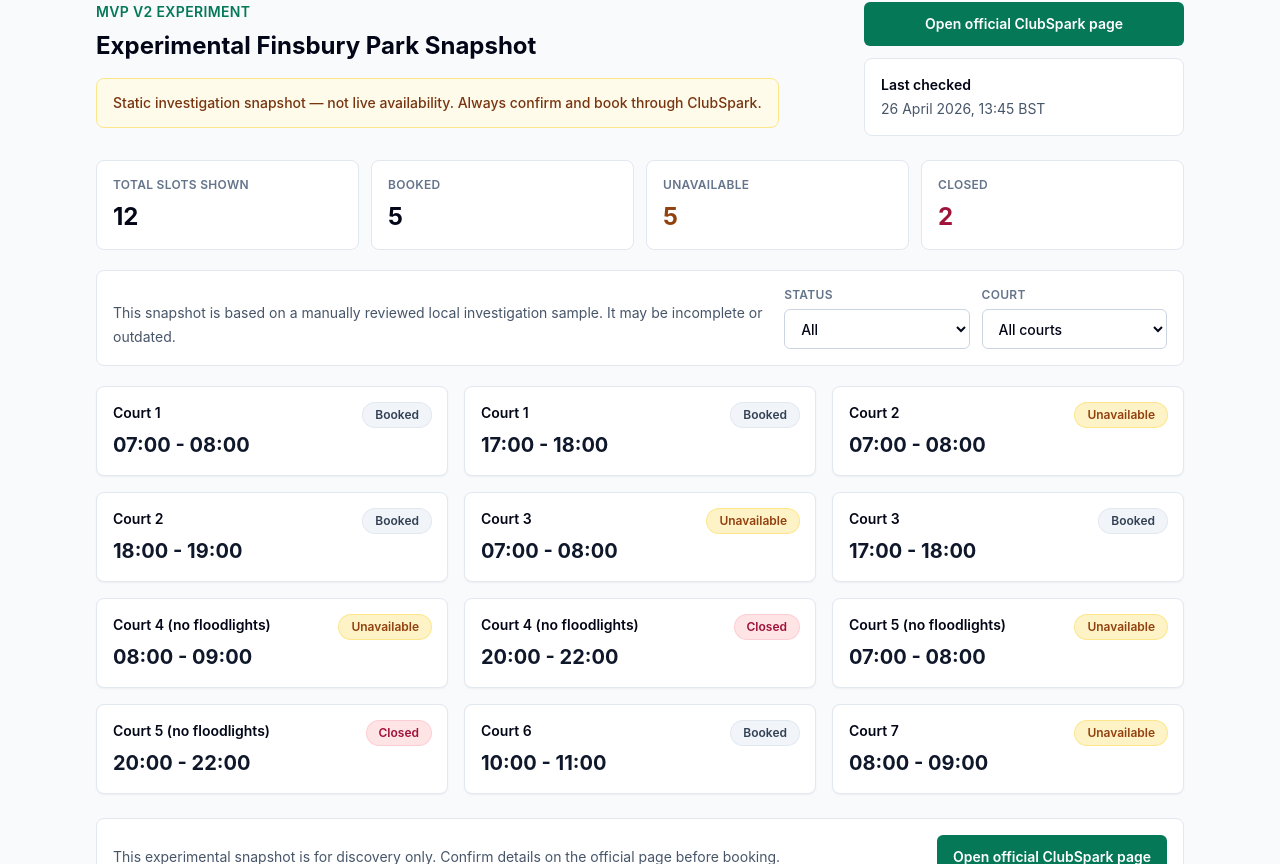
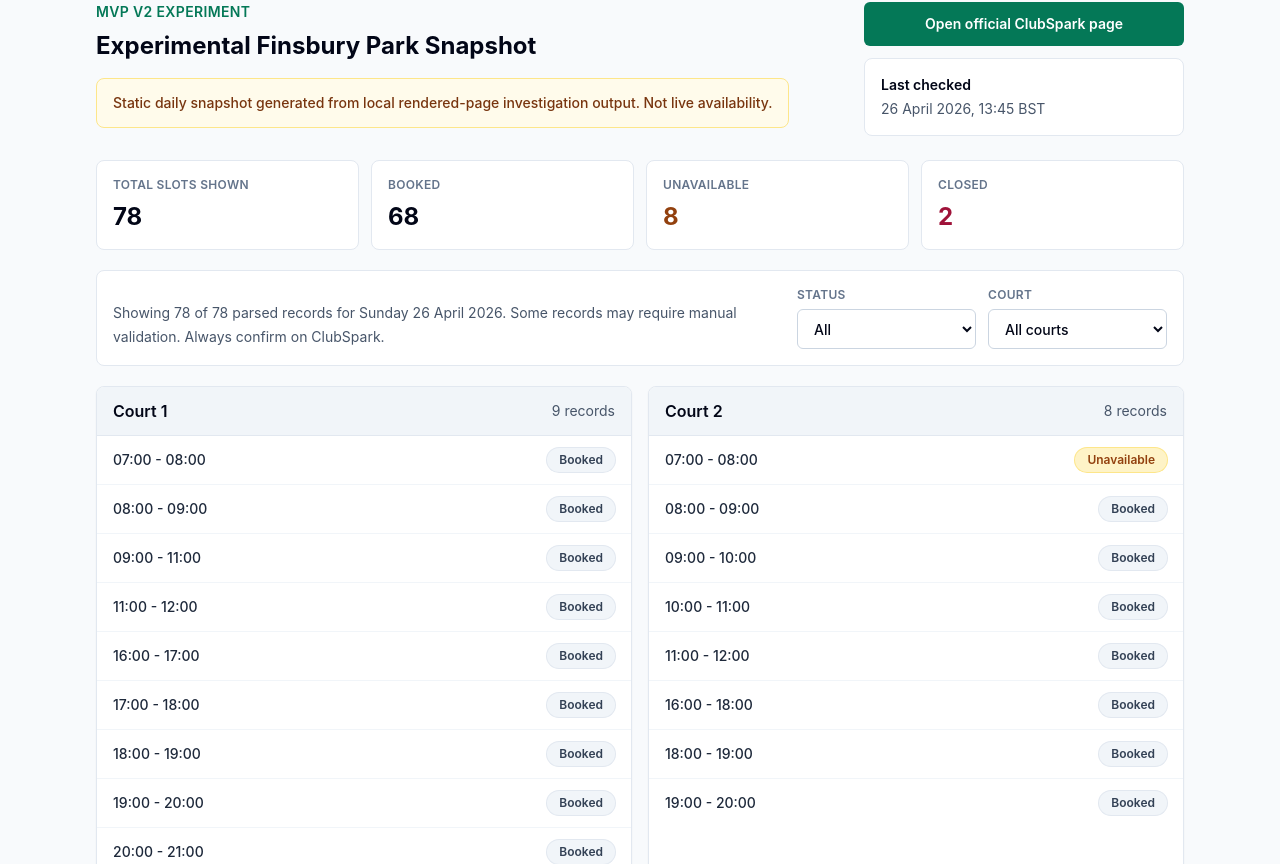
Before and after one commit to Kenny-Zllen/london-tennis-court-monitor, a React (Vite) app: page / in a window 1280 px wide. Shown: the part 1816-2680 px from the top of the page. Built offline with nearby package versions, Linux system fonts and the light colour scheme.

Commit message:
Use full parsed Finsbury Park snapshot data

```diff
--- a/src/components/FinsburySnapshot.jsx
+++ b/src/components/FinsburySnapshot.jsx
@@ -13,16 +13,35 @@ const statusStyles = {
   Closed: "bg-rose-100 text-rose-800 ring-rose-200",
 };
 
+function getCourtNumber(court) {
+  return Number(court.match(/\d+/)?.[0] || 999);
+}
+
+function getStartMinutes(timeRange) {
+  const [hours, minutes] = timeRange.split(" - ")[0].split(":").map(Number);
+  return hours * 60 + minutes;
+}
+
 function FinsburySnapshot() {
   const [selectedStatus, setSelectedStatus] = useState("All");
   const [selectedCourt, setSelectedCourt] = useState("All");
 
-  const courtOptions = useMemo(
-    () => [...new Set(finsburySnapshot.map((slot) => slot.court))],
+  const sortedSlots = useMemo(
+    () =>
+      [...finsburySnapshot].sort(
+        (first, second) =>
+          getCourtNumber(first.court) - getCourtNumber(second.court) ||
+          getStartMinutes(first.timeRange) - getStartMinutes(second.timeRange),
+      ),
     [],
   );
 
-  const filteredSlots = finsburySnapshot.filter((slot) => {
+  const courtOptions = useMemo(
+    () => [...new Set(sortedSlots.map((slot) => slot.court))],
+    [sortedSlots],
+  );
+
+  const filteredSlots = sortedSlots.filter((slot) => {
     const matchesStatus =
       selectedStatus === "All" || slot.status === selectedStatus;
     const matchesCourt = selectedCourt === "All" || slot.court === selectedCourt;
@@ -38,6 +57,13 @@ function FinsburySnapshot() {
     {},
   );
 
+  const groupedSlots = courtOptions
+    .map((court) => ({
+      court,
+      slots: filteredSlots.filter((slot) => slot.court === court),
+    }))
+    .filter((group) => group.slots.length > 0);
+
   return (
     <section className="border-t border-slate-200 bg-slate-50">
       <div className="mx-auto max-w-6xl px-4 py-10 sm:px-6 sm:py-12 lg:px-8">
@@ -50,8 +76,7 @@ function FinsburySnapshot() {
               Experimental Finsbury Park Snapshot
             </h2>
             <div className="mt-4 rounded-lg border border-amber-200 bg-amber-50 px-4 py-3 text-sm font-medium leading-6 text-amber-900">
-              Static investigation snapshot — not live availability. Always
-              confirm and book through ClubSpark.
+              {finsburySnapshotMeta.description}
             </div>
           </div>
 
@@ -110,8 +135,9 @@ function FinsburySnapshot() {
 
         <div className="mt-5 flex flex-col gap-3 rounded-lg border border-slate-200 bg-white p-4 sm:flex-row sm:items-end sm:justify-between">
           <p className="max-w-2xl text-sm leading-6 text-slate-600">
-            This snapshot is based on a manually reviewed local investigation
-            sample. It may be incomplete or outdated.
+            Showing {filteredSlots.length} of {sortedSlots.length} parsed
+            records for {finsburySnapshotMeta.checkedDate}. Some records may
+            require manual validation. Always confirm on ClubSpark.
           </p>
 
           <div className="grid gap-3 sm:grid-cols-2">
@@ -148,22 +174,31 @@ function FinsburySnapshot() {
           </div>
         </div>
 
-        {filteredSlots.length > 0 ? (
-          <div className="mt-5 grid gap-4 sm:grid-cols-2 lg:grid-cols-3">
-              {filteredSlots.map((slot) => (
-              <article
-                className="rounded-lg border border-slate-200 bg-white p-4 shadow-sm"
+        {groupedSlots.length > 0 ? (
+          <div className="mt-5 grid gap-4 lg:grid-cols-2">
+            {groupedSlots.map((group) => (
+              <section
+                className="overflow-hidden rounded-lg border border-slate-200 bg-white shadow-sm"
+                key={group.court}
+              >
+                <div className="flex items-center justify-between gap-3 border-b border-slate-200 bg-slate-100 px-4 py-3">
+                  <h3 className="font-semibold text-slate-950">
+                    {group.court}
+                  </h3>
+                  <span className="text-sm text-slate-600">
+                    {group.slots.length} records
+                  </span>
+                </div>
+
+                <div className="divide-y divide-slate-100">
+                  {group.slots.map((slot) => (
+                    <div
+                      className="grid grid-cols-[1fr_auto] items-center gap-3 px-4 py-3 text-sm"
                       key={`${slot.court}-${slot.timeRange}-${slot.status}`}
                     >
-                <div className="flex items-start justify-between gap-3">
-                  <div className="min-w-0">
-                    <p className="truncate text-sm font-semibold text-slate-950">
-                      {slot.court}
-                    </p>
-                    <p className="mt-2 text-xl font-bold text-slate-900">
+                      <span className="font-medium text-slate-800">
                         {slot.timeRange}
-                    </p>
-                  </div>
+                      </span>
                       <span
                         className={`inline-flex shrink-0 rounded-full px-3 py-1 text-xs font-semibold ring-1 ${
                           statusStyles[slot.status] ||
@@ -173,7 +208,9 @@ function FinsburySnapshot() {
                         {slot.status}
                       </span>
                     </div>
-              </article>
+                  ))}
+                </div>
+              </section>
             ))}
           </div>
         ) : (
--- a/src/data/finsburySnapshot.js
+++ b/src/data/finsburySnapshot.js
@@ -1,81 +1,90 @@
 export const finsburySnapshotMeta = {
   venueName: "Finsbury Park",
+  checkedDate: "Sunday 26 April 2026",
   lastChecked: "26 April 2026, 13:45 BST",
+  description:
+    "Static daily snapshot generated from local rendered-page investigation output. Not live availability.",
   bookingUrl:
     "https://clubspark.lta.org.uk/FinsburyPark/Booking/BookByDate#?date=2026-04-26&role=guest",
 };
 
 export const finsburySnapshot = [
-  {
-    court: "Court 1",
-    timeRange: "07:00 - 08:00",
-    status: "Booked",
-    confidence: "medium",
-  },
-  {
-    court: "Court 1",
-    timeRange: "17:00 - 18:00",
-    status: "Booked",
-    confidence: "medium",
-  },
-  {
-    court: "Court 2",
-    timeRange: "07:00 - 08:00",
-    status: "Unavailable",
-    confidence: "medium",
-  },
-  {
-    court: "Court 2",
-    timeRange: "18:00 - 19:00",
-    status: "Booked",
-    confidence: "medium",
-  },
-  {
-    court: "Court 3",
-    timeRange: "07:00 - 08:00",
-    status: "Unavailable",
-    confidence: "medium",
-  },
-  {
-    court: "Court 3",
-    timeRange: "17:00 - 18:00",
-    status: "Booked",
-    confidence: "medium",
-  },
-  {
-    court: "Court 4 (no floodlights)",
-    timeRange: "08:00 - 09:00",
-    status: "Unavailable",
-    confidence: "medium",
-  },
-  {
-    court: "Court 4 (no floodlights)",
-    timeRange: "20:00 - 22:00",
-    status: "Closed",
-    confidence: "medium",
-  },
-  {
-    court: "Court 5 (no floodlights)",
-    timeRange: "07:00 - 08:00",
-    status: "Unavailable",
-    confidence: "medium",
-  },
-  {
-    court: "Court 5 (no floodlights)",
-    timeRange: "20:00 - 22:00",
-    status: "Closed",
-    confidence: "medium",
-  },
-  {
-    court: "Court 6",
-    timeRange: "10:00 - 11:00",
-    status: "Booked",
-    confidence: "medium",
-  },
-  {
-    court: "Court 7",
-    timeRange: "08:00 - 09:00",
-    status: "Unavailable",
-    confidence: "medium",
-  },
+  { court: "Court 1", timeRange: "07:00 - 08:00", status: "Booked", confidence: "medium" },
+  { court: "Court 1", timeRange: "08:00 - 09:00", status: "Booked", confidence: "medium" },
+  { court: "Court 1", timeRange: "09:00 - 11:00", status: "Booked", confidence: "medium" },
+  { court: "Court 1", timeRange: "11:00 - 12:00", status: "Booked", confidence: "medium" },
+  { court: "Court 1", timeRange: "16:00 - 17:00", status: "Booked", confidence: "medium" },
+  { court: "Court 1", timeRange: "17:00 - 18:00", status: "Booked", confidence: "medium" },
+  { court: "Court 1", timeRange: "18:00 - 19:00", status: "Booked", confidence: "medium" },
+  { court: "Court 1", timeRange: "19:00 - 20:00", status: "Booked", confidence: "medium" },
+  { court: "Court 1", timeRange: "20:00 - 21:00", status: "Booked", confidence: "medium" },
+  { court: "Court 2", timeRange: "07:00 - 08:00", status: "Unavailable", confidence: "medium" },
+  { court: "Court 2", timeRange: "08:00 - 09:00", status: "Booked", confidence: "medium" },
+  { court: "Court 2", timeRange: "09:00 - 10:00", status: "Booked", confidence: "medium" },
+  { court: "Court 2", timeRange: "10:00 - 11:00", status: "Booked", confidence: "medium" },
+  { court: "Court 2", timeRange: "11:00 - 12:00", status: "Booked", confidence: "medium" },
+  { court: "Court 2", timeRange: "16:00 - 18:00", status: "Booked", confidence: "medium" },
+  { court: "Court 2", timeRange: "18:00 - 19:00", status: "Booked", confidence: "medium" },
+  { court: "Court 2", timeRange: "19:00 - 20:00", status: "Booked", confidence: "medium" },
+  { court: "Court 3", timeRange: "07:00 - 08:00", status: "Unavailable", confidence: "medium" },
+  { court: "Court 3", timeRange: "08:00 - 09:00", status: "Booked", confidence: "medium" },
+  { court: "Court 3", timeRange: "09:00 - 10:00", status: "Booked", confidence: "medium" },
+  { court: "Court 3", timeRange: "10:00 - 11:00", status: "Booked", confidence: "medium" },
+  { court: "Court 3", timeRange: "11:00 - 12:00", status: "Booked", confidence: "medium" },
+  { court: "Court 3", timeRange: "16:00 - 17:00", status: "Booked", confidence: "medium" },
+  { court: "Court 3", timeRange: "17:00 - 18:00", status: "Booked", confidence: "medium" },
+  { court: "Court 3", timeRange: "18:00 - 20:00", status: "Booked", confidence: "medium" },
+  { court: "Court 4 (no floodlights)", timeRange: "07:00 - 08:00", status: "Booked", confidence: "medium" },
+  { court: "Court 4 (no floodlights)", timeRange: "08:00 - 09:00", status: "Unavailable", confidence: "medium" },
+  { court: "Court 4 (no floodlights)", timeRange: "09:00 - 10:00", status: "Booked", confidence: "medium" },
+  { court: "Court 4 (no floodlights)", timeRange: "10:00 - 12:00", status: "Booked", confidence: "medium" },
+  { court: "Court 4 (no floodlights)", timeRange: "16:00 - 17:00", status: "Booked", confidence: "medium" },
+  { court: "Court 4 (no floodlights)", timeRange: "17:00 - 19:00", status: "Booked", confidence: "medium" },
+  { court: "Court 4 (no floodlights)", timeRange: "19:00 - 20:00", status: "Booked", confidence: "medium" },
+  { court: "Court 4 (no floodlights)", timeRange: "20:00 - 22:00", status: "Closed", confidence: "medium" },
+  { court: "Court 5 (no floodlights)", timeRange: "07:00 - 08:00", status: "Unavailable", confidence: "medium" },
+  { court: "Court 5 (no floodlights)", timeRange: "08:00 - 10:00", status: "Booked", confidence: "medium" },
+  { court: "Court 5 (no floodlights)", timeRange: "10:00 - 11:00", status: "Booked", confidence: "medium" },
+  { court: "Court 5 (no floodlights)", timeRange: "11:00 - 12:00", status: "Booked", confidence: "medium" },
+  { court: "Court 5 (no floodlights)", timeRange: "12:00 - 13:00", status: "Booked", confidence: "medium" },
+  { court: "Court 5 (no floodlights)", timeRange: "13:00 - 15:00", status: "Booked", confidence: "medium" },
+  { court: "Court 5 (no floodlights)", timeRange: "15:00 - 16:00", status: "Booked", confidence: "medium" },
+  { court: "Court 5 (no floodlights)", timeRange: "16:00 - 18:00", status: "Booked", confidence: "medium" },
+  { court: "Court 5 (no floodlights)", timeRange: "18:00 - 20:00", status: "Booked", confidence: "medium" },
+  { court: "Court 5 (no floodlights)", timeRange: "20:00 - 22:00", status: "Closed", confidence: "medium" },
+  { court: "Court 6", timeRange: "07:00 - 08:00", status: "Unavailable", confidence: "medium" },
+  { court: "Court 6", timeRange: "08:00 - 10:00", status: "Booked", confidence: "medium" },
+  { court: "Court 6", timeRange: "10:00 - 11:00", status: "Booked", confidence: "medium" },
+  { court: "Court 6", timeRange: "11:00 - 12:00", status: "Booked", confidence: "medium" },
+  { court: "Court 6", timeRange: "12:00 - 14:00", status: "Booked", confidence: "medium" },
+  { court: "Court 6", timeRange: "14:00 - 15:00", status: "Booked", confidence: "medium" },
+  { court: "Court 6", timeRange: "15:00 - 16:00", status: "Booked", confidence: "medium" },
+  { court: "Court 6", timeRange: "16:00 - 18:00", status: "Booked", confidence: "medium" },
+  { court: "Court 6", timeRange: "18:00 - 20:00", status: "Booked", confidence: "medium" },
+  { court: "Court 6", timeRange: "20:00 - 22:00", status: "Booked", confidence: "medium" },
+  { court: "Court 7", timeRange: "07:00 - 08:00", status: "Unavailable", confidence: "medium" },
+  { court: "Court 7", timeRange: "08:00 - 09:00", status: "Unavailable", confidence: "medium" },
+  { court: "Court 7", timeRange: "09:00 - 10:00", status: "Booked", confidence: "medium" },
+  { court: "Court 7", timeRange: "10:00 - 11:00", status: "Booked", confidence: "medium" },
+  { court: "Court 7", timeRange: "11:00 - 13:00", status: "Booked", confidence: "medium" },
+  { court: "Court 7", timeRange: "13:00 - 14:00", status: "Booked", confidence: "medium" },
+  { court: "Court 7", timeRange: "14:00 - 15:00", status: "Booked", confidence: "medium" },
+  { court: "Court 7", timeRange: "15:00 - 16:00", status: "Booked", confidence: "medium" },
+  { court: "Court 7", timeRange: "16:00 - 18:00", status: "Booked", confidence: "medium" },
+  { court: "Court 7", timeRange: "18:00 - 19:00", status: "Booked", confidence: "medium" },
+  { court: "Court 7", timeRange: "19:00 - 20:00", status: "Booked", confidence: "medium" },
+  { court: "Court 7", timeRange: "20:00 - 21:00", status: "Booked", confidence: "medium" },
+  { court: "Court 8", timeRange: "07:00 - 08:00", status: "Unavailable", confidence: "medium" },
+  { court: "Court 8", timeRange: "08:00 - 09:00", status: "Booked", confidence: "medium" },
+  { court: "Court 8", timeRange: "09:00 - 10:00", status: "Booked", confidence: "medium" },
+  { court: "Court 8", timeRange: "10:00 - 12:00", status: "Booked", confidence: "medium" },
+  { court: "Court 8", timeRange: "12:00 - 13:00", status: "Booked", confidence: "medium" },
+  { court: "Court 8", timeRange: "13:00 - 14:00", status: "Booked", confidence: "medium" },
+  { court: "Court 8", timeRange: "14:00 - 15:00", status: "Booked", confidence: "medium" },
+  { court: "Court 8", timeRange: "15:00 - 16:00", status: "Booked", confidence: "medium" },
+  { court: "Court 8", timeRange: "16:00 - 17:00", status: "Booked", confidence: "medium" },
+  { court: "Court 8", timeRange: "17:00 - 18:00", status: "Booked", confidence: "medium" },
+  { court: "Court 8", timeRange: "18:00 - 19:00", status: "Booked", confidence: "medium" },
+  { court: "Court 8", timeRange: "19:00 - 20:00", status: "Booked", confidence: "medium" },
+  { court: "Court 8", timeRange: "20:00 - 22:00", status: "Booked", confidence: "medium" },
 ];
```
Lines whose indentation alone changed are shown as unchanged.
